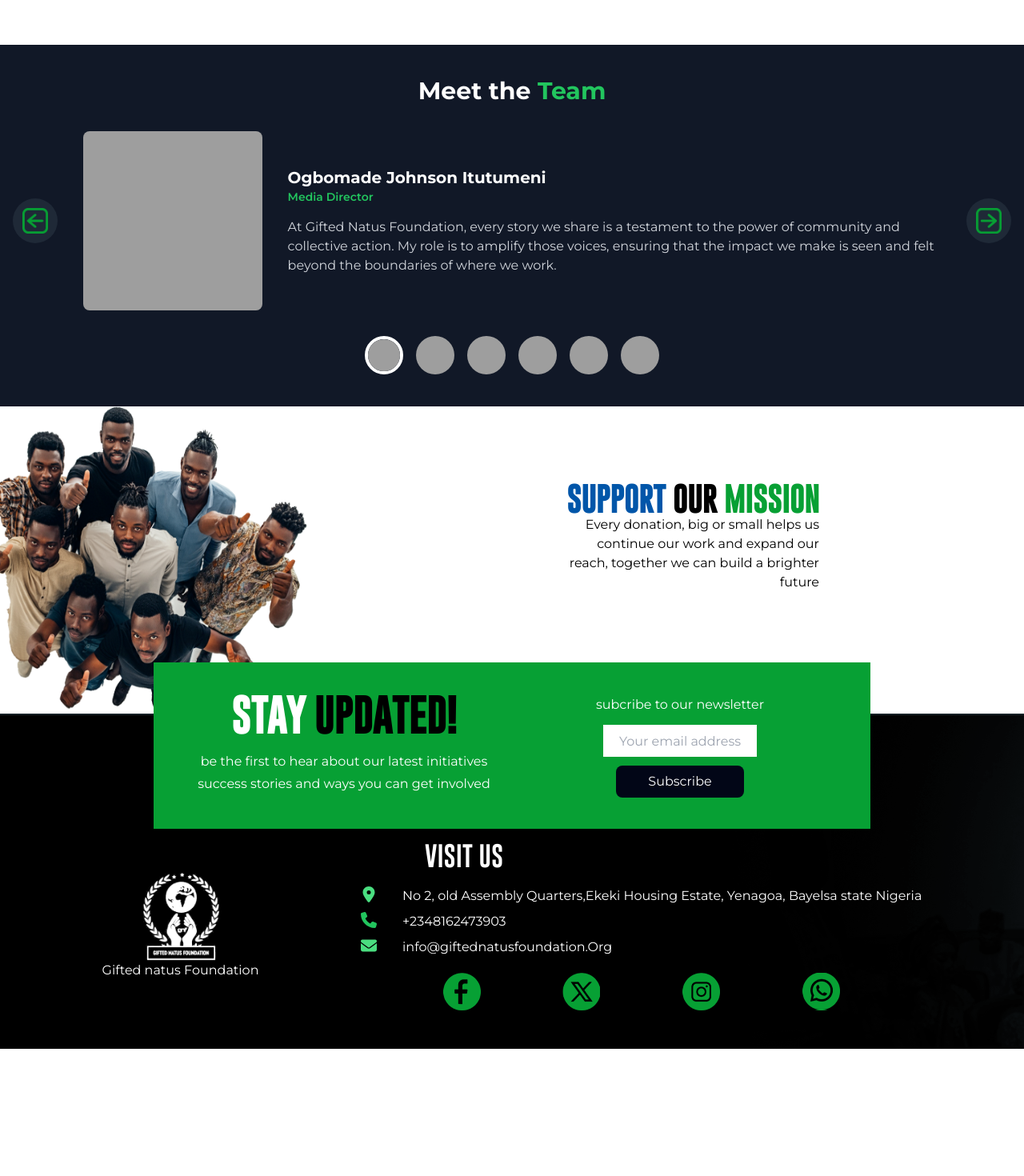
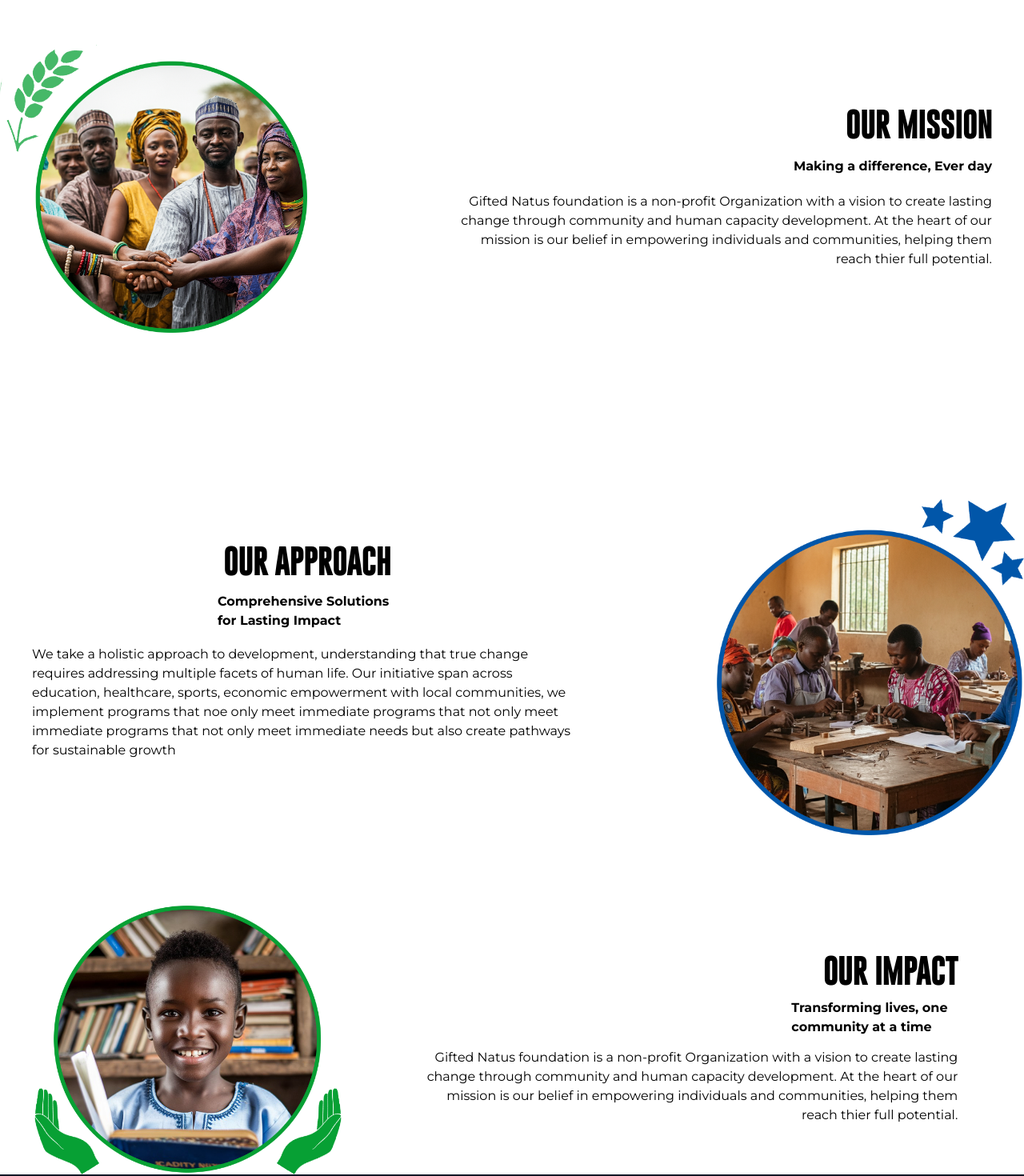
Before and after one commit to emiedonmokumo/gifted-natus-foundation, a Next.js app: page / in a window 1280 px wide. Shown: the part 2200-3670 px from the top of the page at 80% size. Before the commit the page ends 3511 px from the top, so only its background shows below. Built offline with nearby package versions, Linux system fonts and the light colour scheme; grey boxes are pictures that could not be loaded.

Commit message:
added about us

```diff
--- a/app/page.tsx
+++ b/app/page.tsx
@@ -83,7 +83,79 @@
             </div>
           </div>
         </div>
-
+        <div
+          id="statement"
+          className="mt-0 flex items-center space-y-52 justify-between flex-col md:h-auto lg:h-auto h-[calc(500px * 3)]"
+        >
+          <div className="w-screen  flex items-center justify-between flex-col lg:flex-row">
+            <img
+              src="/AboutOmission.png"
+              alt=" our mission"
+              className="w-96 h-auto"
+            />
+            <div className="flex items-center lg:items-end h-80 justify-evenly flex-col p-10 lg:w-[60%]">
+              <h1 className="font-bold text-4xl font-gobold">
+                OUR <span className="green-text">MISSION</span>
+              </h1>
+              <h2 className="font-bold text-center lg:text-right">
+                Making a difference, Ever day
+              </h2>
+              <p className="lg:text-right text-center">
+                Gifted Natus foundation is a non-profit Organization with a
+                vision to create lasting change through community and human
+                capacity development. At the heart of our mission is our belief
+                in empowering individuals and communities, helping them reach
+                thier full potential.
+              </p>
+            </div>
+          </div>
+          <div className="w-screen lg:h-[300px] flex items-center justify-between flex-col lg:flex-row clear-both lg:relative">
+            <img
+              src="/Aboutapproach.png"
+              alt=" our approach"
+              className="w-96 h-auto float-right lg:absolute lg:right-0 lg:top-0"
+            />
+            <div className="flex lg:items-left items-center h-96 justify-evenly flex-col p-10 lg:w-[60%] float-left lg:absolute lg:left-0 lg:top-0">
+              <h1 className="font-bold text-4xl font-gobold text-center lg:text-left ">
+                OUR <span className="blue-text">APPROACH</span>
+              </h1>
+              <h2 className="font-bold w-56 text-center lg:text-left">
+                Comprehensive Solutions for Lasting Impact
+              </h2>
+              <p className="lg:text-left text-center">
+                We take a holistic approach to development, understanding that
+                true change requires addressing multiple facets of human life.
+                Our initiative span across education, healthcare, sports,
+                economic empowerment with local communities, we implement
+                programs that noe only meet immediate programs that not only
+                meet immediate programs that not only meet immediate needs but
+                also create pathways for sustainable growth
+              </p>
+            </div>
+          </div>
+          <div className="w-screen h-[800px] mb-14 lg:h-auto  flex items-center justify-evenly flex-col lg:flex-row">
+            <img
+              src="/Aboutimpact.png"
+              alt=" our impact"
+              className="w-96 h-auto"
+            />
+            <div className="flex lg:items-end items-center h-80 justify-evenly flex-col p-10 lg:w-[60%]">
+              <h1 className="font-bold text-4xl font-gobold ">
+                OUR <span className="green-text">IMPACT</span>
+              </h1>
+              <h2 className="font-bold w-52">
+                Transforming lives, one community at a time
+              </h2>
+              <p className="text-center lg:text-right">
+                Gifted Natus foundation is a non-profit Organization with a
+                vision to create lasting change through community and human
+                capacity development. At the heart of our mission is our belief
+                in empowering individuals and communities, helping them reach
+                thier full potential.
+              </p>
+            </div>
+          </div>
+        </div>
         {/* <TeamCarousel /> */}
         <TeamCarousel />
       </main>
```
